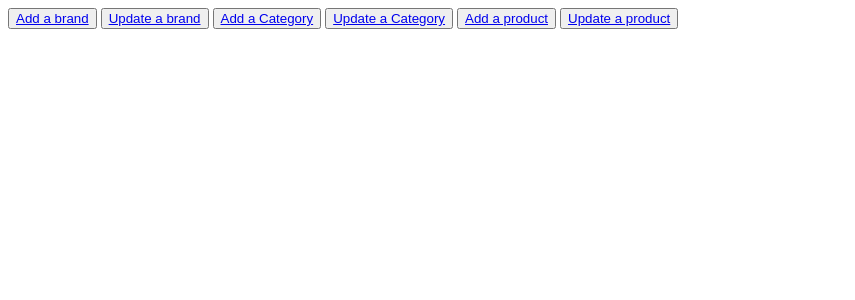
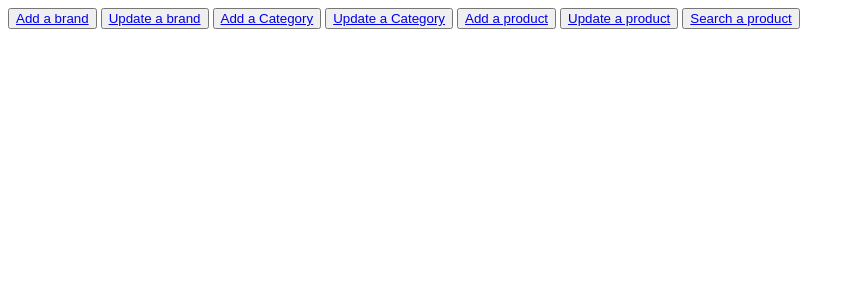
Before and after one commit to 678Elaine/ecommerce, a PHP site: page /admin.php in a window 1280 px wide. Shown: the top 300 px of the page, without its empty margins (0-855 px from the left). Run offline with PHP 8.4, Linux system fonts and the light colour scheme.

Commit message:
Update admin.php

```diff
--- a/admin.php
+++ b/admin.php
@@ -4,3 +4,4 @@
 <button type="submit" name ="login"><a href= "update_category.php"> Update a Category </a></button>
 <button type="submit" name ="login"><a href= "addproduct.php"> Add a product </a></button>
 <button type="submit" name ="login"><a href= "Update_product.php"> Update a product </a></button>
+<button type="submit" name ="login"><a href= "all_product.php"> Search a product </a></button>
```
